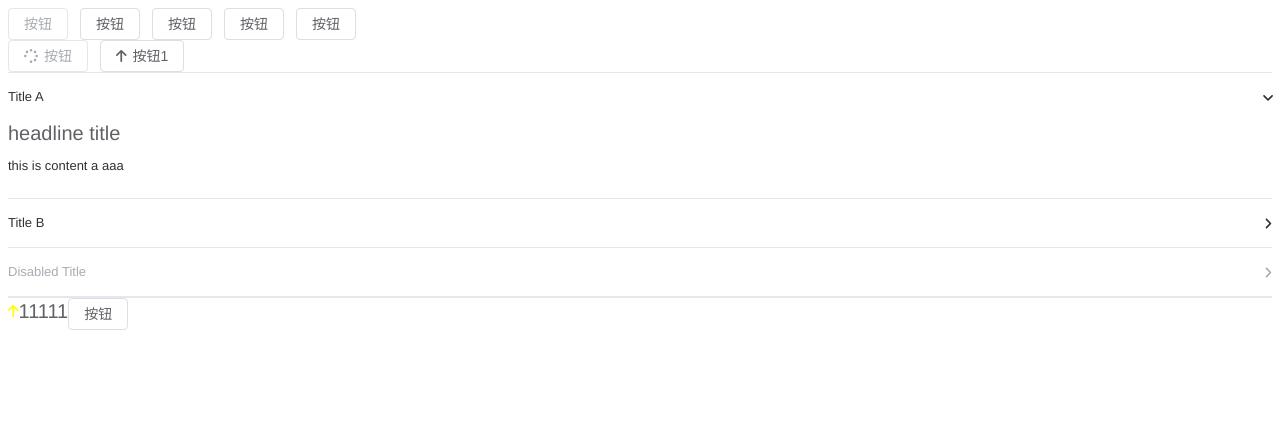
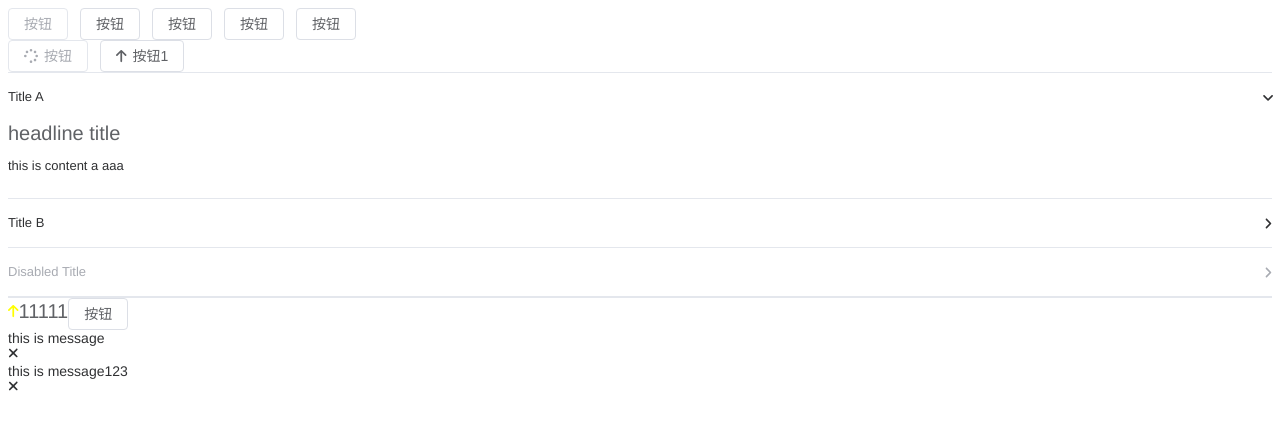
Before and after one commit to jiangyg778/yiyi-ui-vue3, a Vue app: page / in a window 1280 px wide. Shown: the top 430 px of the page. Built offline with nearby package versions, Linux system fonts and the light colour scheme.

Commit message:
feat: 新增messgae

```diff
--- a/src/App.vue
+++ b/src/App.vue
@@ -1,9 +1,9 @@
 <!--
  * @Author: DESKTOP-DO9B8F8\admin 297138663@qq.com
  * @Date: 2024-02-20 21:46:42
- * @LastEditors: jiangyaguang
- * @LastEditTime: 2024-02-28 13:14:55
- * @FilePath: /yiyi-ui-vue3/src/App.vue
+ * @LastEditors: DESKTOP-DO9B8F8\admin 297138663@qq.com
+ * @LastEditTime: 2024-03-01 23:10:56
+ * @FilePath: \yiyi-ui-vue3\src\App.vue
  * @Description:
 -->
 <script setup lang="ts">
@@ -16,6 +16,8 @@ import type { ButtonInstance } from './components/Button/types';
 import './styles/index.css';
 import Tooltip from './components/Tooltip/Tooltip.vue';
 import Dropdown from './components/Dropdown/Dropdown.vue';
+import Message from './components/Message/index.vue';
+import { createMessage } from './components/Message/method';
 
 const buttonRef = ref<ButtonInstance | null>(null);
 const openValue = ref(['a']);
@@ -31,6 +33,12 @@ onMounted(() => {
   if (buttonRef.value) {
     console.log(buttonRef.value.ref);
   }
+  createMessage({
+    type: 'info',
+    message: 'this is message123',
+    duration: 0,
+    showClose: true
+  });
 });
 </script>
 
@@ -67,4 +75,5 @@ onMounted(() => {
   <Dropdown trigger="click" placement="bottom" :menuOptions="options">
     <Button type="primary">按钮</Button>
   </Dropdown>
+  <Message type="info" :duration="0" showClose>this is message</Message>
 </template>
--- /dev/null
+++ b/src/components/Message/index.vue
@@ -0,0 +1,55 @@
+<!--
+ * @Author: DESKTOP-DO9B8F8\admin 297138663@qq.com
+ * @Date: 2024-03-01 22:41:17
+ * @LastEditors: DESKTOP-DO9B8F8\admin 297138663@qq.com
+ * @LastEditTime: 2024-03-01 23:00:19
+ * @FilePath: \yiyi-ui-vue3\src\components\Message\index.vue
+ * @Description: message
+-->
+<template>
+  <div
+    class="yy-message"
+    role="alert"
+    v-show="visible"
+    :class="{
+      [`yy-message--${type}`]: type,
+      'is-close': showClose
+    }"
+  >
+    <div class="yy-message__content">
+      <slot>
+        <RenderVnode :vNode="message" v-if="message" />
+      </slot>
+    </div>
+    <div class="yy-message__close" v-if="showClose">
+      <Icon icon="xmark" @click.stop="visible = false" />
+    </div>
+  </div>
+</template>
+
+<script setup lang="ts">
+import { onMounted, ref } from 'vue';
+import type { MessageProps } from './types';
+import RenderVnode from '../Common/RenderVnode';
+import Icon from '../Icon/Icon.vue';
+
+const props = withDefaults(defineProps<MessageProps>(), {
+  type: 'info',
+  duration: 3000
+});
+
+const visible = ref(false);
+
+onMounted(() => {
+  visible.value = true;
+  startTimer();
+});
+
+const startTimer = () => {
+  if (props.duration === 0) return;
+  setTimeout(() => {
+    visible.value = false;
+  }, props.duration);
+};
+</script>
+<style></style>
--- /dev/null
+++ b/src/components/Message/method.ts
@@ -0,0 +1,18 @@
+/*
+ * @Author: DESKTOP-DO9B8F8\admin 297138663@qq.com
+ * @Date: 2024-03-01 23:04:29
+ * @LastEditors: DESKTOP-DO9B8F8\admin 297138663@qq.com
+ * @LastEditTime: 2024-03-01 23:13:42
+ * @FilePath: \yiyi-ui-vue3\src\components\Message\method.ts
+ * @Description:
+ */
+import type { MessageProps } from './types';
+import { render, h } from 'vue';
+import MessageConstructor from './index.vue';
+
+export const createMessage = (props: MessageProps) => {
+  const container = document.createElement('div');
+  const vnode = h(MessageConstructor, props);
+  render(vnode, container);
+  document.body.appendChild(container.firstElementChild!); // ! 断言 container.firstElementChild 不为空
+};
--- /dev/null
+++ b/src/components/Message/style.css
@@ -0,0 +1,55 @@
+.yy-message {
+  --yy-message-bg-color: var(--yy-color-info-light-9);
+  --yy-message-border-color: var(--yy-border-color-lighter);
+  --yy-message-padding: 15px 19px;
+  --yy-message-close-size: 16px;
+  --yy-message-close-icon-color: var(--yy-text-color-placeholder);
+  --yy-message-close-hover-color: var(--yy-text-color-secondary);
+}
+.yy-message {
+  width: fit-content;
+  max-width: calc(100% - 32px);
+  box-sizing: border-box;
+  border-radius: var(--yy-border-radius-base);
+  border-width: var(--yy-border-width);
+  border-style: var(--yy-border-style);
+  border-color: var(--yy-message-border-color);
+  position: fixed;
+  left: 50%;
+  top: 20px;
+  transform: translateX(-50%);
+  background-color: var(--yy-message-bg-color);
+  padding: var(--yy-message-padding);
+  display: flex;
+  align-items: center;
+  transition: top var(--yy-transition-duration), opacity var(--yy-transition-duration), transform var(--yy-transition-duration);
+  .yy-message__content {
+    color: var(--yy-message-text-color);
+    overflow-wrap: anywhere;
+  }
+  &.is-close .yy-message__content {
+    padding-right: 30px;
+  }
+  .yy-message__close {
+    display: flex;
+    align-items: center;
+  }
+  .yy-message__close svg {
+    cursor: pointer;
+  }
+}
+@each $val in info,success,warning,danger {
+  .yy-message--$(val) {
+    --yy-message-bg-color: var(--yy-color-$(val)-light-9);
+    --yy-message-border-color: var(--yy-color-$(val)-light-8);
+    --yy-message-text-color: var(--yy-color-$(val));
+    .yy-message__close {
+      --yy-icon-color: var(--yy-color-$(val));
+    }
+  }
+}
+.yy-message.fade-up-enter-from,
+.yy-message.fade-up-leave-to {
+  opacity: 0;
+  transform: translate(-50%, -100%);
+}
--- /dev/null
+++ b/src/components/Message/types.ts
@@ -0,0 +1,8 @@
+import type { VNode } from 'vue';
+
+export interface MessageProps {
+  message?: string | VNode;
+  duration?: number;
+  showClose?: boolean;
+  type?: 'success' | 'warning' | 'info' | 'error';
+}
```
